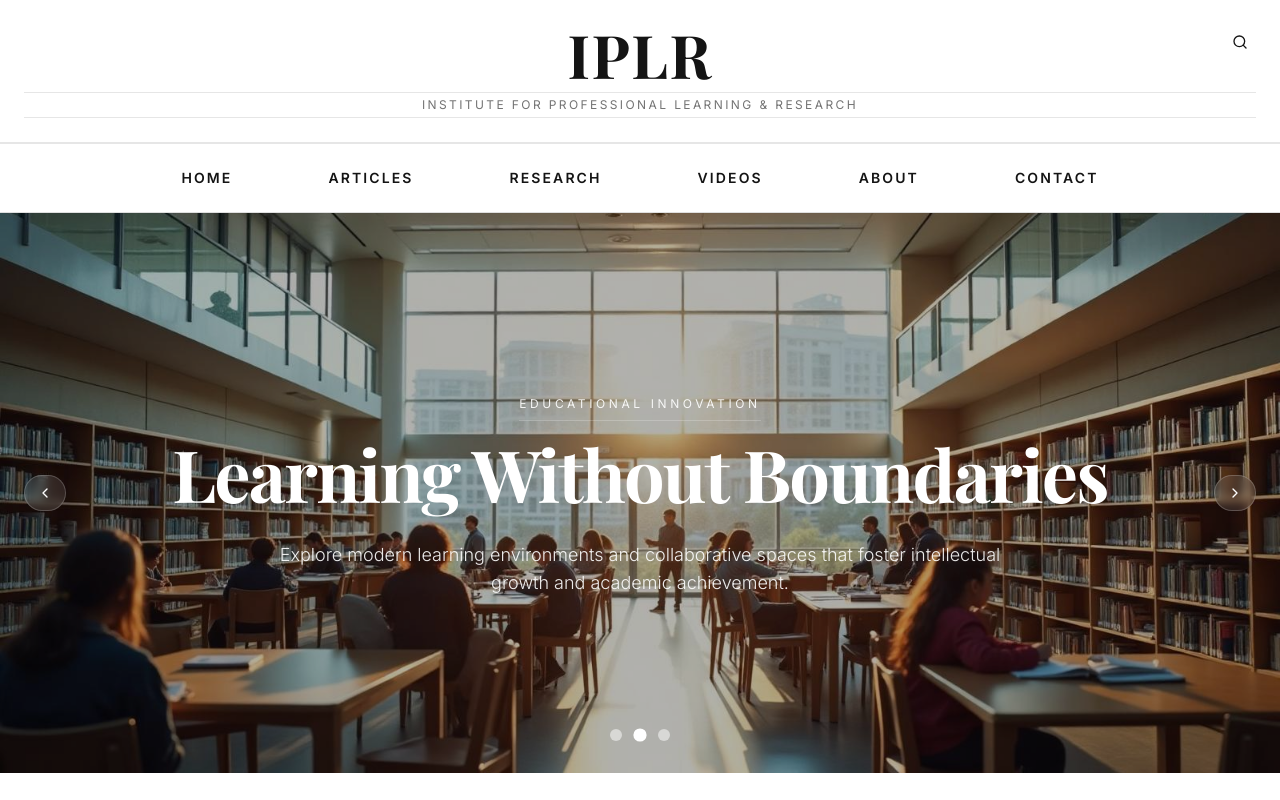
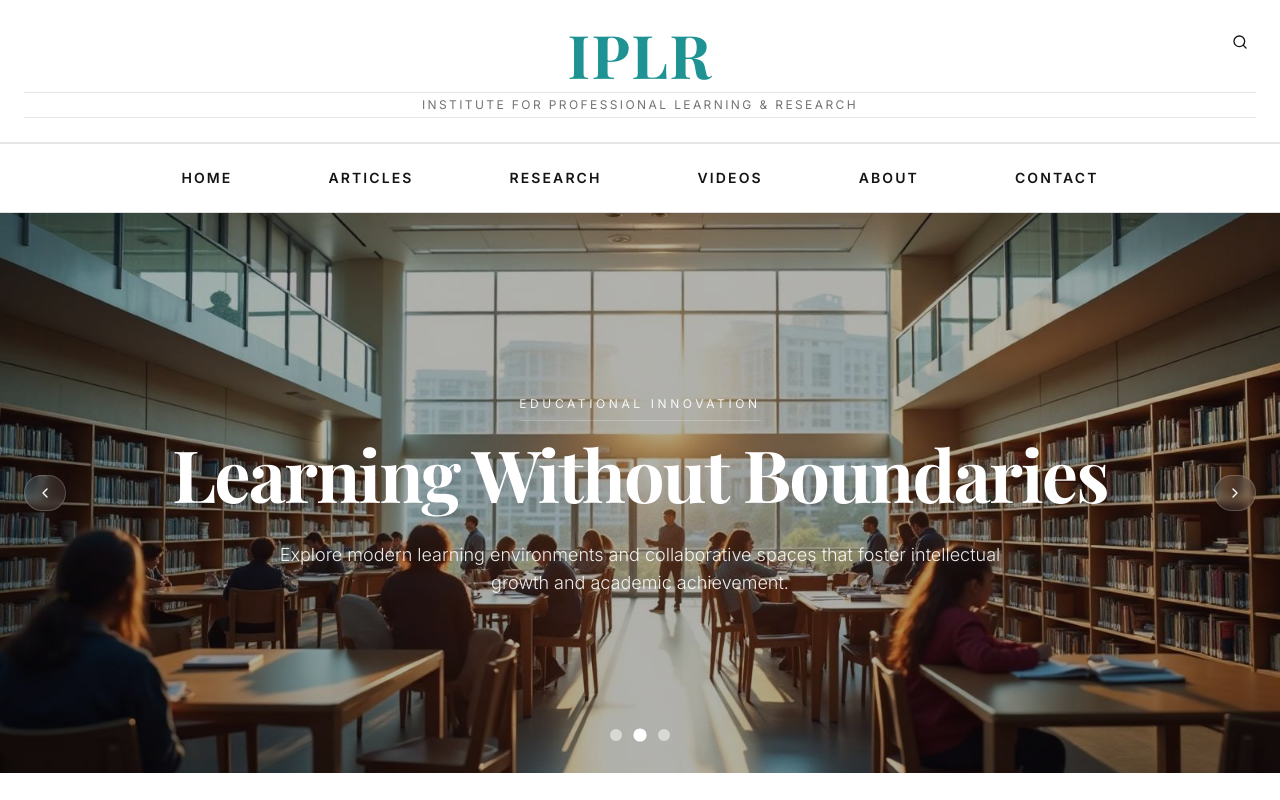
Before and after one commit to MuhammadFasihArif/iplr-nexus-showcase, a React (Vite) app: page / in a window 1280 px wide. Shown: the top 800 px of the page. Built offline with nearby package versions, Linux system fonts and the light colour scheme.

Commit message:
Update color scheme
Change the primary color to a bluish-green.

```diff
--- a/src/components/Header.tsx
+++ b/src/components/Header.tsx
@@ -24,7 +24,7 @@ const Header = () => {
         <div className="flex items-center justify-between">
           {/* Logo - Newspaper Style */}
           <div className="text-center flex-1">
-            <h1 className="text-5xl md:text-6xl font-academic font-bold text-foreground tracking-wide mb-2">
+            <h1 className="text-5xl md:text-6xl font-academic font-bold tracking-wide mb-2" style={{ color: 'hsl(var(--logo-teal))' }}>
               IPLR
             </h1>
             <p className="text-xs font-body text-muted-foreground uppercase tracking-[0.2em] border-t border-b border-border py-1">
--- a/src/index.css
+++ b/src/index.css
@@ -49,6 +49,9 @@ All colors MUST be HSL.
     --academic-light: 0 0% 98%;
     --academic-medium: 0 0% 25%;
     --academic-dark: 0 0% 8%;
+
+    /* Brand colors */
+    --logo-teal: 180 65% 35%;
 
     /* Subtle shadows and effects */
     --shadow-subtle: 0 0% 0% / 0.04;
```
